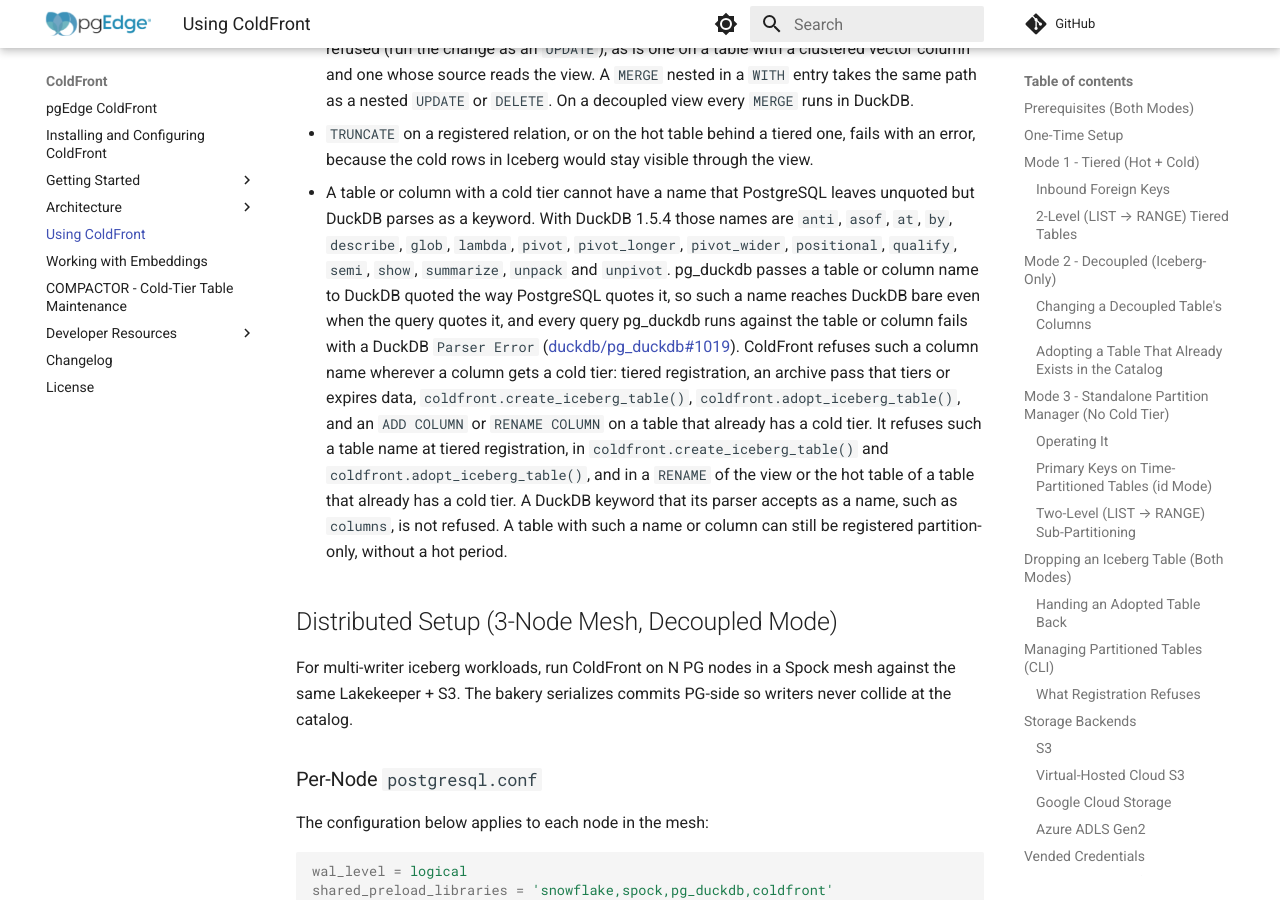
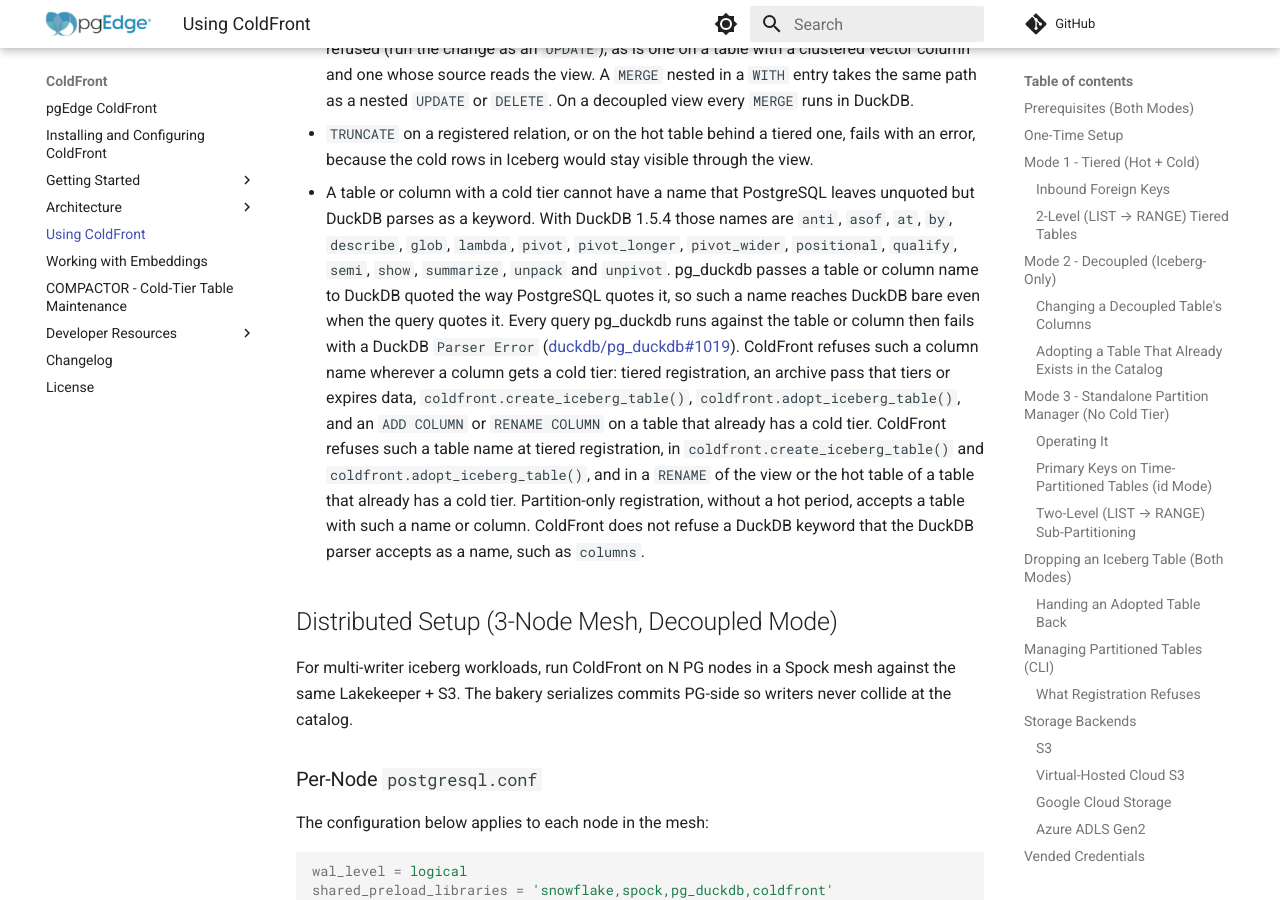
Before and after one commit to pgEdge/coldfront, an MkDocs documentation site: the page built from docs/usage.md, in a window 1280 px wide and 900 px high, scrolled down 24433 px. Built offline with MkDocs 1.6.1 and Material for MkDocs 9.7.7, drawn with Linux system fonts in a browser that asks for light colours; comment, search, counter and statistics services are not loaded; some of the changed text lies outside the part shown.

Commit message:
docs: tidy the keyword-name docs

```diff
--- a/docs/usage.md
+++ b/docs/usage.md
@@ -648,9 +648,9 @@ field. Registration fails when:
   their column types are PostgreSQL's business alone.
 - a tiered table's name, or the name of one of its columns, is one DuckDB
   parses as a keyword, such as `by`, `at` or `show` (see [Caveats](#caveats)).
-  The archiver checks the column names again before it tiers or expires data,
-  so a column added after
-  registration is refused there, before any table or data reaches Iceberg.
+  The archiver checks the column names again before it tiers or expires data;
+  it refuses a column added after registration before any table or data reaches
+  Iceberg.
 
 Registration validates the table as it is at that moment, not continuously.
 Adding a `DEFAULT` partition to an already-registered table is therefore not
@@ -1182,19 +1182,19 @@ Keep the following caveats in mind when running either mode:
   `pivot_longer`, `pivot_wider`, `positional`, `qualify`, `semi`, `show`,
   `summarize`, `unpack` and `unpivot`. pg_duckdb passes a table or column name
   to DuckDB quoted the way PostgreSQL quotes it, so such a name reaches DuckDB
-  bare even when the query quotes it, and every query pg_duckdb runs against
-  the table or column fails with a DuckDB `Parser Error`
+  bare even when the query quotes it. Every query pg_duckdb runs against the
+  table or column then fails with a DuckDB `Parser Error`
   ([duckdb/pg_duckdb#1019](https://github.com/duckdb/pg_duckdb/issues/1019)).
   ColdFront refuses such a column name wherever a column gets a cold tier:
   tiered registration, an archive pass that tiers or expires data,
-  `coldfront.create_iceberg_table()`, `coldfront.adopt_iceberg_table()`, and
-  an `ADD COLUMN` or `RENAME COLUMN` on a table that already has a cold tier.
-  It refuses such a table name at tiered registration, in
-  `coldfront.create_iceberg_table()` and `coldfront.adopt_iceberg_table()`,
-  and in a `RENAME` of the view or the hot table of a table that already has a
-  cold tier. A DuckDB keyword that its parser accepts as a name, such as
-  `columns`, is not refused. A table with such a name or column can still be
-  registered partition-only, without a hot period.
+  `coldfront.create_iceberg_table()`, `coldfront.adopt_iceberg_table()`, and an
+  `ADD COLUMN` or `RENAME COLUMN` on a table that already has a cold tier.
+  ColdFront refuses such a table name at tiered registration, in
+  `coldfront.create_iceberg_table()` and `coldfront.adopt_iceberg_table()`, and
+  in a `RENAME` of the view or the hot table of a table that already has a cold
+  tier. Partition-only registration, without a hot period, accepts a table with
+  such a name or column. ColdFront does not refuse a DuckDB keyword that the
+  DuckDB parser accepts as a name, such as `columns`.
 
 ## Distributed Setup (3-Node Mesh, Decoupled Mode)
 
```
Also changed, not shown: docs/changelog.md (+3 -3 lines).
